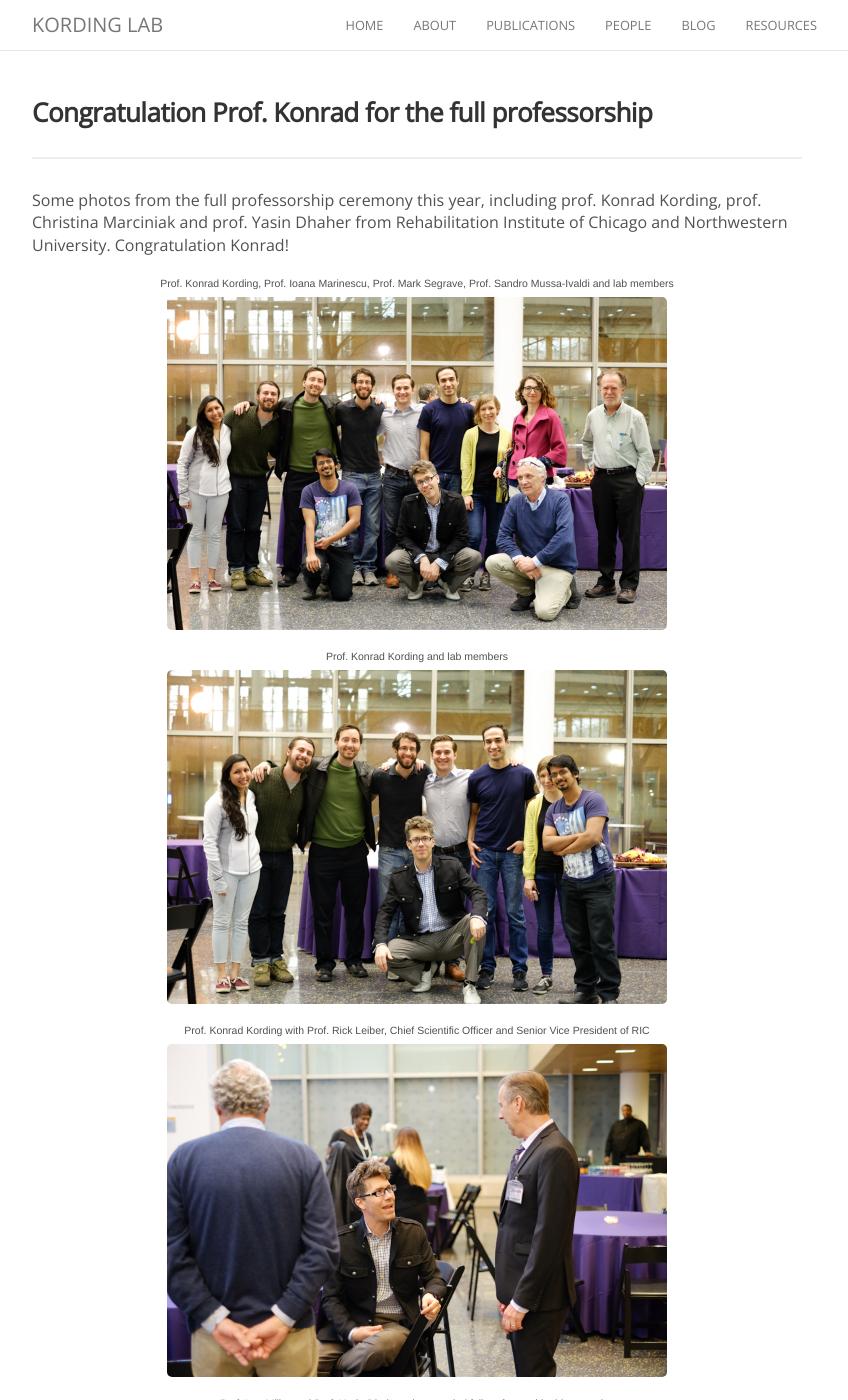
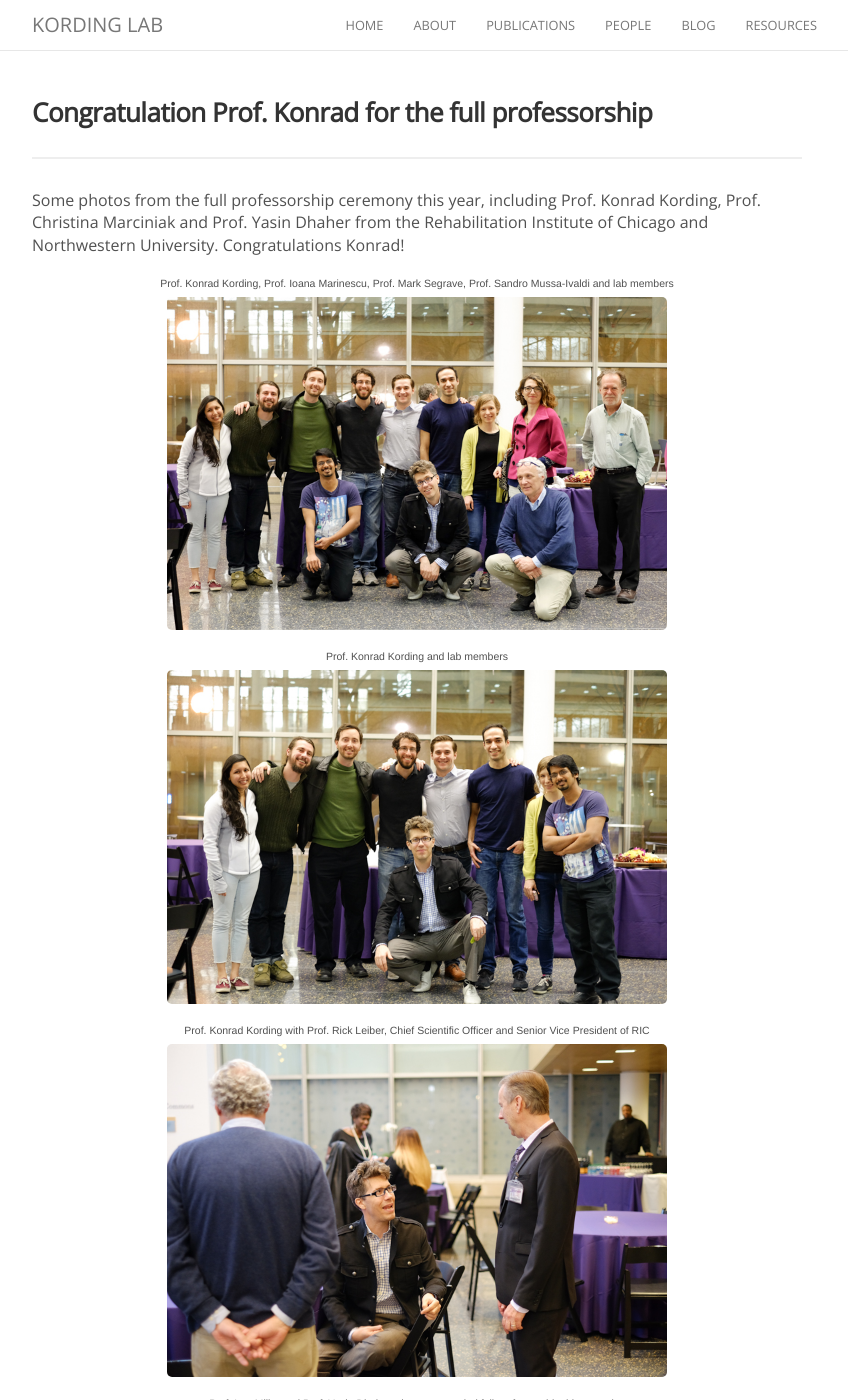
Before and after one commit to KordingLab/KordingLab.github.io, a Jekyll site: the page built from _posts/2016-03-08-congrat-professor-kording.md, in a window 1280 px wide and 1400 px high. Shown: the whole window, without its empty margins (223-1071 px from the left). Built offline with Jekyll 4.4.1, drawn with Linux system fonts in a browser that asks for light colours; nearby versions of some CDN libraries; comment, search, counter and statistics services are not loaded; some of the changed text lies outside the part shown.

Commit message:
Fix grammatical error
thanks Clair for all the correction

```diff
--- a/_posts/2016-03-08-congrat-professor-kording.md
+++ b/_posts/2016-03-08-congrat-professor-kording.md
@@ -4,7 +4,7 @@ description: full professorship ceremony
 categories: blog
 ---
 
-Some photos from the full professorship ceremony this year, including prof. Konrad Kording, prof. Christina Marciniak and prof. Yasin Dhaher from Rehabilitation Institute of Chicago and Northwestern University. Congratulation Konrad!
+Some photos from the full professorship ceremony this year, including Prof. Konrad Kording, Prof. Christina Marciniak and Prof. Yasin Dhaher from the Rehabilitation Institute of Chicago and Northwestern University. Congratulations Konrad!
 
 <figure><center>
   <sup>Prof. Konrad Kording, Prof. Ioana Marinescu, Prof. Mark Segrave, Prof. Sandro Mussa-Ivaldi and lab members</sup>
```
Also changed, not shown: other parts of _posts/2016-03-08-congrat-professor-kording.md (+6 -4 lines).
